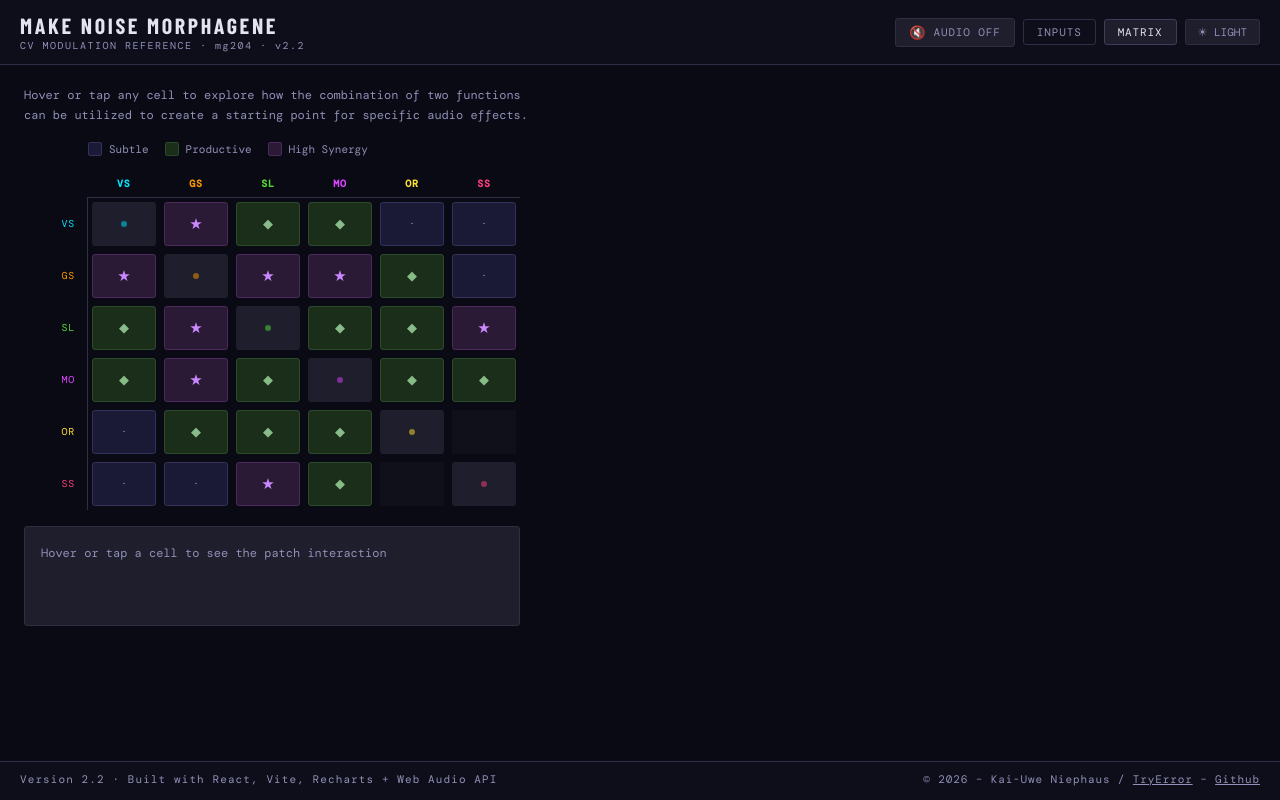
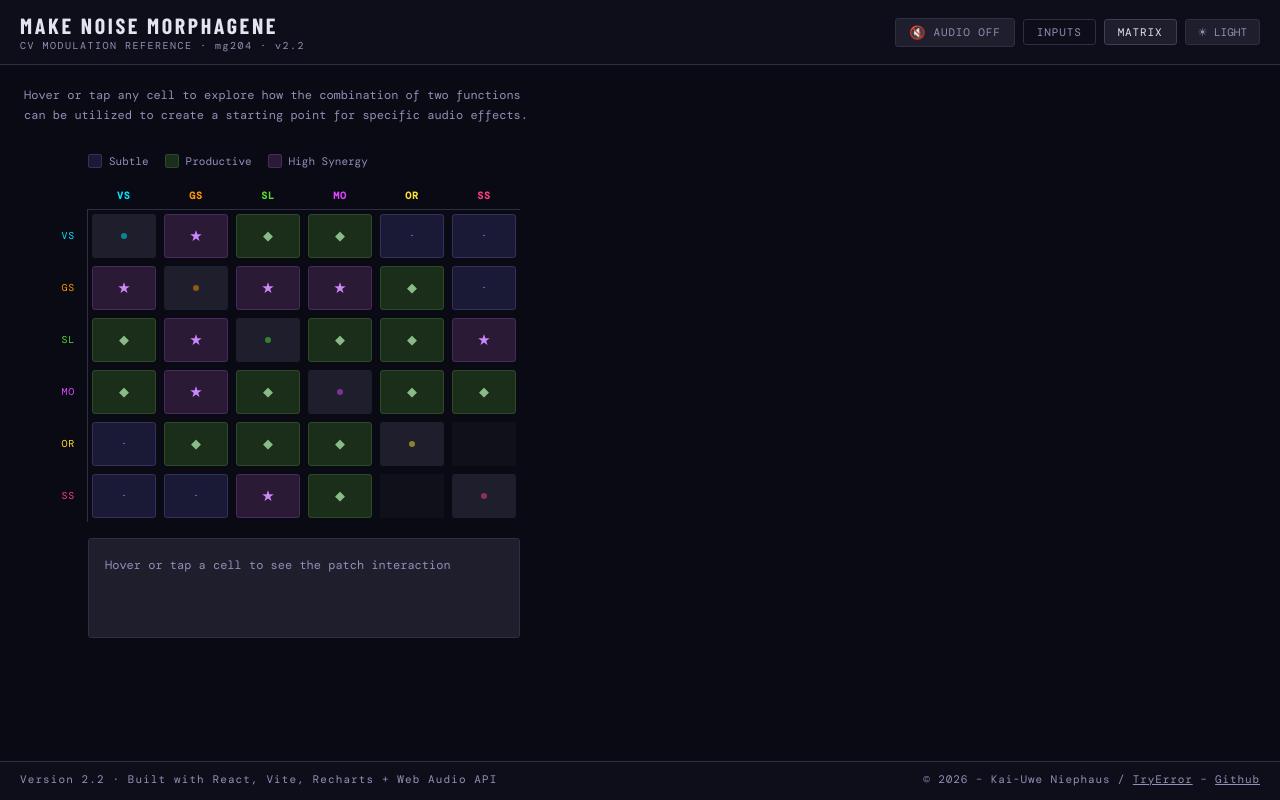
Before and after one commit to KaiNiephaus/Morphagene-CVMod-Reference, a React (Vite) app in the folder morphagene-cv2/: page / in a window 1280 px wide. Both pictures are taken after a click on the button "MATRIX". Built offline with nearby package versions, Linux system fonts and the light colour scheme; a web font is replaced by a local one.

Commit message:
Update InteractionMatrix.jsx

```diff
--- a/morphagene-cv2/src/components/InteractionMatrix.jsx
+++ b/morphagene-cv2/src/components/InteractionMatrix.jsx
@@ -27,7 +27,7 @@
 
   return (
     <div style={{ display: "flex", flexDirection: "column", flex: 1, height: "100%" }}>
-      <p style={{ fontFamily: MF, fontSize: 12, color: T.muted, marginBottom: 16, lineHeight: 1.7 }}>
+      <p style={{ fontFamily: MF, fontSize: 12, color: T.muted, marginBottom: 28, lineHeight: 1.7 }}>
         Hover or tap any cell to explore how the combination of two functions <br />can be utilized to create a starting point for specific audio effects.
       </p>
 
@@ -129,7 +129,7 @@
         {/* Description box — width matches table via fit-content parent */}
         <div style={{
           marginTop: 16, minHeight: 100, padding: "14px 16px",
-          width: MATRIX_W, boxSizing: "border-box",
+          marginLeft: LABEL_COL, width: MATRIX_W - LABEL_COL, boxSizing: "border-box",
           background: T.surface2, border: `1px solid ${T.border}`, borderRadius: 3,
           overflow: "hidden",
         }}>
```
